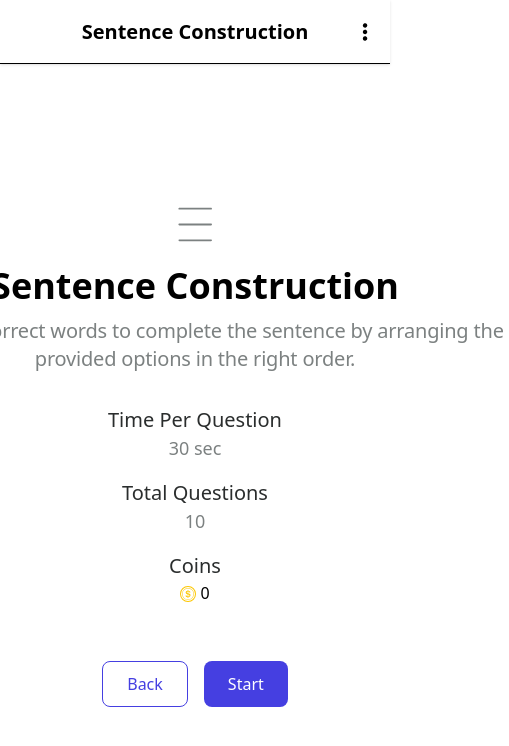
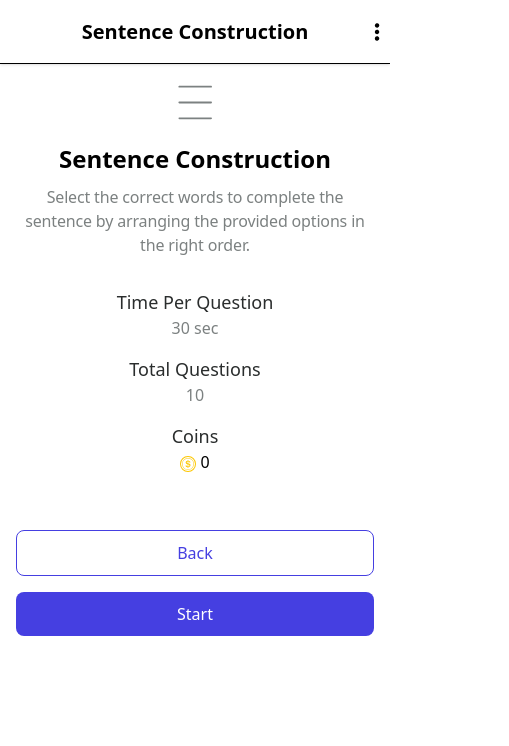
Before and after one commit to ankitdeveloper7/Sentence-Construction, a React (Vite) app: page / in a window 390 px wide. Shown: the top 746 px of the page, 509 px wide, since content can reach past the window. Built offline with nearby package versions, Linux system fonts and the light colour scheme.

Commit message:
make some changes for responsive in Quizstart.tsx file

```diff
--- a/src/pages/Quizstart.tsx
+++ b/src/pages/Quizstart.tsx
@@ -1,57 +1,78 @@
-
 import { SlOptionsVertical } from "react-icons/sl";
 import { CiMenuBurger } from "react-icons/ci";
 import { BsCoin } from "react-icons/bs";
 
 export default function Quizstart() {
+  function handleclick() {
+    window.open("/question", "_self");
+  }
 
-    function handleclick(){
-        {window.open("/question", "_self")}
-    }
   return (
     <>
-   <section className="min-h-screen flex flex-col">
+      <section className="max-h-screen max-w-screen sm:min-h-screen flex flex-col">
         <header className="text-lg h-16 flex items-center justify-between px-4 border-b shadow-sm">
-    <div className="flex-1 text-center font-semibold text-xl">Sentence Construction</div>
-    <div className="absolute right-4">
+          <div className="flex-1 text-center font-semibold text-xl">
+            Sentence Construction
+          </div>
+          <div className="absolute right-1 md:right-4">
             <SlOptionsVertical />
           </div>
         </header>
-  <div className="flex-1 flex items-center justify-center">
-    <div className="text-center">
+
+        <div className="flex-1 flex items-center justify-center p-4">
+          <div className="text-center w-full max-w-[640px]">
             <CiMenuBurger className="w-[54.4px] h-[45px] text-[#7C8181] mx-auto mb-4" />
 
-      <div className="font-inter font-semibold text-4xl leading-[46px] w-[627px] mx-auto">
+            <div className="font-inter font-semibold text-2xl sm:text-4xl leading-[36px] sm:leading-[46px] mx-auto">
               Sentence Construction
             </div>
 
-      <div className="font-inter font-normal text-[20px] leading-[28px] tracking-[-0.01em] text-[#7C8181] w-[627px] mx-auto mt-2">
-        Select the correct words to complete the sentence by arranging the provided options in the right order.
+            <div className="font-inter font-normal text-[16px] sm:text-[20px] leading-[24px] sm:leading-[28px] tracking-[-0.01em] text-[#7C8181] mx-auto mt-2">
+              Select the correct words to complete the sentence by arranging the
+              provided options in the right order.
             </div>
 
             <div className="grid grid-cols-1 sm:grid-cols-3 gap-4 py-8">
               <div>
-          <p className="font-inter font-medium text-[20px] text-[#2A2D2D]">Time Per Question</p>
-          <p className="font-inter font-medium text-[18px] text-[#7C8181]">30 sec</p>
+                <p className="font-inter font-medium text-[18px] sm:text-[20px] text-[#2A2D2D]">
+                  Time Per Question
+                </p>
+                <p className="font-inter font-medium text-[16px] sm:text-[18px] text-[#7C8181]">
+                  30 sec
+                </p>
               </div>
               <div>
-          <p className="font-inter font-medium text-[20px] text-[#2A2D2D]">Total Questions</p>
-          <p className="font-inter font-medium text-[18px] text-[#7C8181]">10</p>
+                <p className="font-inter font-medium text-[18px] sm:text-[20px] text-[#2A2D2D]">
+                  Total Questions
+                </p>
+                <p className="font-inter font-medium text-[16px] sm:text-[18px] text-[#7C8181]">
+                  10
+                </p>
               </div>
               <div>
-          <p className="font-inter font-medium text-[20px] text-[#2A2D2D]">Coins</p>
-          <p><BsCoin className="inline-block text-yellow-400" /> 0</p>
+                <p className="font-inter font-medium text-[18px] sm:text-[20px] text-[#2A2D2D]">
+                  Coins
+                </p>
+                <p>
+                  <BsCoin className="inline-block text-yellow-400" /> 0
+                </p>
               </div>
             </div>
 
-      <div className="mt-6 flex gap-4 justify-center">
-        <button className="py-[10px] px-6 text-[#453FE1] rounded-lg border border-[#453FE1] cursor-pointer">Back</button>
-        <button className="text-white bg-[#453FE1] py-[10px] px-6 rounded-lg cursor-pointer" onClick={handleclick}>Start</button>
+            <div className="mt-6 flex flex-col sm:flex-row gap-4 justify-center">
+              <button className="py-[10px] px-6 text-[#453FE1] rounded-lg border border-[#453FE1] cursor-pointer">
+                Back
+              </button>
+              <button
+                className="text-white bg-[#453FE1] py-[10px] px-6 rounded-lg cursor-pointer"
+                onClick={handleclick}
+              >
+                Start
+              </button>
             </div>
           </div>
         </div>
       </section>
-
     </>
-  )
+  );
 }
```
Lines whose indentation alone changed are shown as unchanged.
